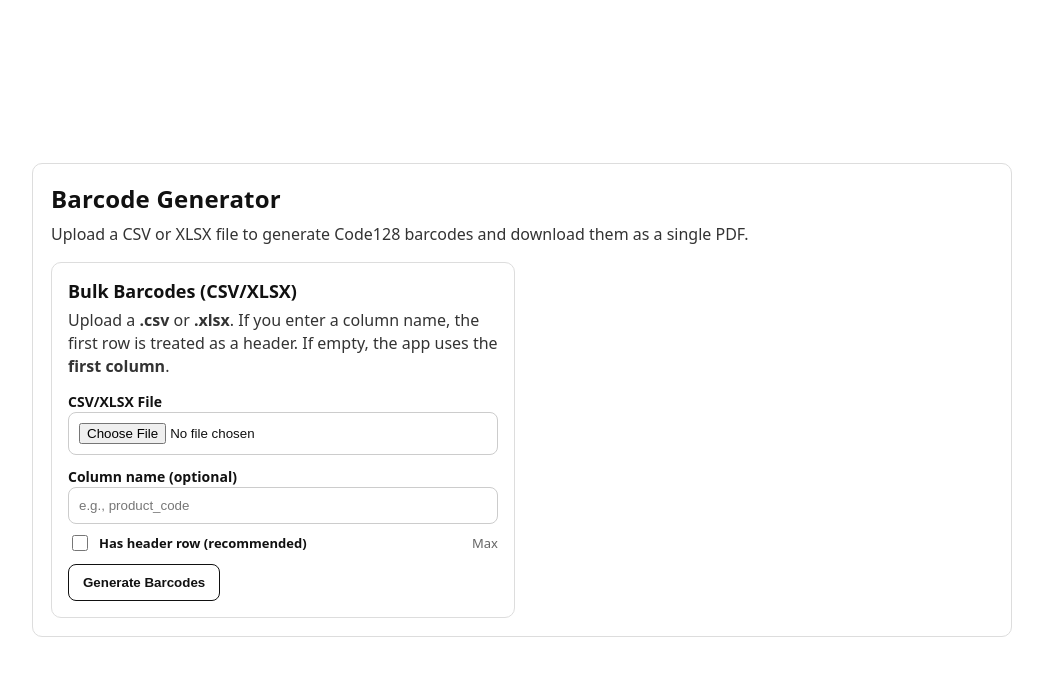
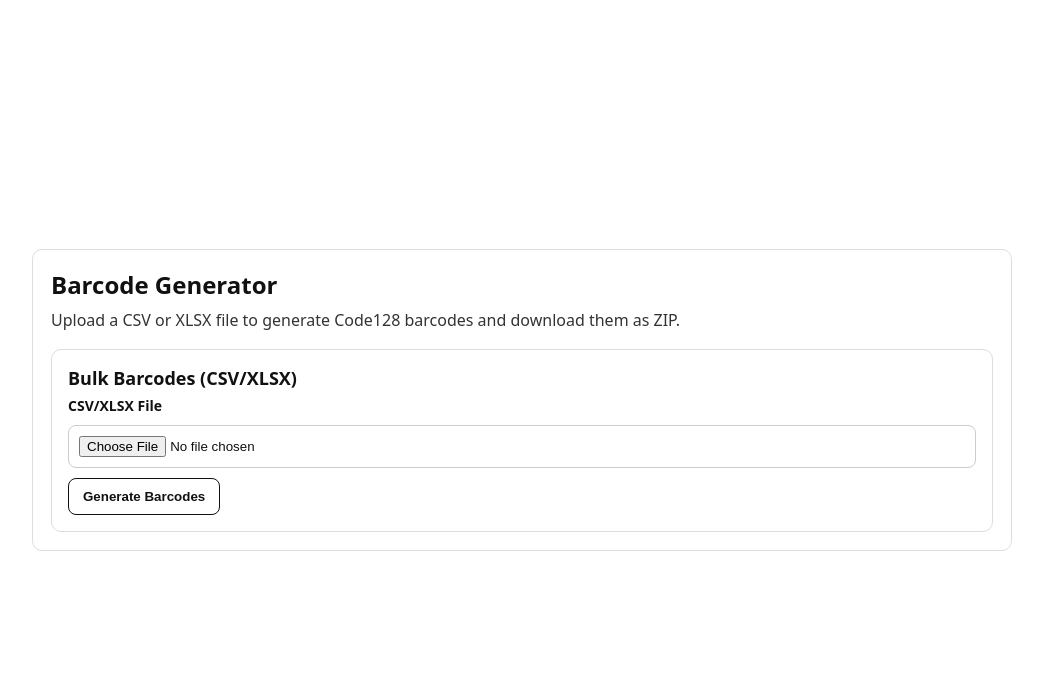
Before and after one commit to shahrukhwayne/bar-code, a Flask app: page / in a window 1280 px wide. Shown: the top 676 px of the page, without its empty margins (118-1161 px from the left). Run offline with Flask 3, Linux system fonts and the light colour scheme.

Commit message:
10k + index

```diff
--- a/cursor/templates/index.html
+++ b/cursor/templates/index.html
@@ -1,329 +1,260 @@
 <!doctype html>
 <html lang="en">
 <head>
+
 <meta charset="utf-8" />
 <meta name="viewport" content="width=device-width, initial-scale=1" />
-    <title>QR + Barcode Generator</title>
+
+<title>Barcode Generator</title>
+
 <style>
-      * {
-        box-sizing: border-box;
+
+*{
+box-sizing:border-box;
 }
 
-      body {
-        margin: 0;
-        font-family: system-ui, -apple-system, Segoe UI, Roboto, Arial, sans-serif;
-        background: #ffffff;
-        color: #111111;
+body{
+margin:0;
+font-family:system-ui,-apple-system,Segoe UI,Roboto,Arial,sans-serif;
+background:#ffffff;
+color:#111111;
 }
 
-      .wrap {
-        min-height: 100vh;
-        display: grid;
-        place-items: center;
-        padding: 24px 14px;
+.wrap{
+min-height:100vh;
+display:grid;
+place-items:center;
+padding:24px 14px;
 }
 
-      .card {
-        width: 100%;
-        max-width: 980px;
-        background: #ffffff;
-        border: 1px solid #dddddd;
-        border-radius: 10px;
-        padding: 18px;
+.card{
+width:100%;
+max-width:980px;
+background:#ffffff;
+border:1px solid #dddddd;
+border-radius:10px;
+padding:18px;
 }
 
-      h1 {
-        margin: 0 0 8px;
-        font-size: 24px;
-        letter-spacing: 0.2px;
+h1{
+margin:0 0 8px;
+font-size:24px;
 }
 
-      p {
-        margin: 0 0 16px;
-        color: #333333;
-        line-height: 1.45;
+p{
+margin:0 0 16px;
+color:#333333;
+line-height:1.45;
 }
 
-      .panels {
-        display: grid;
-        gap: 14px;
-        margin-top: 12px;
+.panels{
+display:grid;
+gap:14px;
+margin-top:12px;
 }
 
-      @media (min-width: 860px) {
-        .panels {
-          grid-template-columns: 1fr 1fr;
-          align-items: start;
-        }
+.panel{
+border:1px solid #dddddd;
+border-radius:10px;
+padding:16px;
+background:#ffffff;
 }
 
-      .panel {
-        border: 1px solid #dddddd;
-        border-radius: 10px;
-        padding: 16px;
-        background: #ffffff;
+.panel h2{
+margin:0 0 6px;
+font-size:18px;
 }
 
-      .panel h2 {
-        margin: 0 0 6px;
-        font-size: 18px;
+form{
+display:grid;
+gap:10px;
 }
 
-      .panel p {
-        margin-bottom: 12px;
+label{
+font-weight:600;
+font-size:14px;
 }
 
-      form {
-        display: grid;
-        gap: 10px;
+input[type="file"]{
+width:100%;
+padding:10px;
+border-radius:8px;
+border:1px solid #cccccc;
 }
 
-      label {
-        font-weight: 600;
-        font-size: 14px;
-        color: #111111;
+button{
+width:fit-content;
+padding:10px 14px;
+border:1px solid #111111;
+border-radius:8px;
+background:#ffffff;
+color:#111111;
+font-weight:700;
+cursor:pointer;
 }
 
-      input[type="text"],
-      input[type="file"] {
-        width: 100%;
-        padding: 10px 10px;
-        border-radius: 8px;
-        border: 1px solid #cccccc;
-        background: #ffffff;
-        color: #111111;
-        outline: none;
+button:hover{
+background:#f5f5f5;
 }
 
-      input[type="text"]::placeholder {
-        color: #777777;
+.alert{
+margin-top:10px;
+padding:10px;
+border-radius:8px;
+border:1px dashed #111111;
 }
 
-      input[type="text"]:focus,
-      input[type="file"]:focus {
-        border-color: #111111;
-        box-shadow: 0 0 0 2px #eeeeee;
+.grid{
+display:grid;
+grid-template-columns:repeat(auto-fit,minmax(220px,1fr));
+gap:12px;
+margin-top:12px;
 }
 
-      button {
-        width: fit-content;
-        padding: 10px 14px;
-        border: 1px solid #111111;
-        border-radius: 8px;
-        background: #ffffff;
-        color: #111111;
-        font-weight: 700;
-        cursor: pointer;
+.barcode-item{
+border:1px solid #dddddd;
+border-radius:10px;
+padding:12px;
+background:#ffffff;
+display:grid;
+gap:8px;
 }
 
-      button:hover {
-        background: #f5f5f5;
+.barcode-box{
+background:#ffffff;
+border:1px solid #dddddd;
+border-radius:10px;
+padding:12px;
+min-height:96px;
+display:grid;
+place-items:center;
 }
 
-      .alert {
-        margin-top: 10px;
-        padding: 10px;
-        border-radius: 8px;
-        border: 1px solid #111111;
-        background: #ffffff;
-        color: #111111;
+.barcode-box img{
+width:100%;
+height:auto;
+object-fit:contain;
 }
 
-      .alert-error {
-        border-style: dashed;
+.barcode-value{
+color:#111111;
+font-size:14px;
+font-weight:700;
+overflow-wrap:anywhere;
 }
 
-      .alert-info {
-        border-style: solid;
+.results-header{
+display:flex;
+align-items:baseline;
+justify-content:space-between;
+gap:12px;
+margin-top:12px;
 }
 
-      .result {
-        margin-top: 14px;
-        padding-top: 14px;
-        border-top: 1px solid #dddddd;
-        display: grid;
-        gap: 10px;
+.badge{
+display:inline-block;
+padding:3px 10px;
+border-radius:999px;
+border:1px solid #111111;
+background:#ffffff;
+font-size:12px;
+font-weight:700;
 }
 
-      .qr-box {
-        width: 260px;
-        height: 260px;
-        border-radius: 10px;
-        background: #ffffff;
-        border: 1px solid #dddddd;
-        display: grid;
-        place-items: center;
-        padding: 12px;
-      }
+</style>
 
-      .qr-box img {
-        width: 100%;
-        height: 100%;
-        object-fit: contain;
-      }
+</head>
 
-      .hint {
-        color: #666666;
-        font-size: 13px;
-        margin: 0;
-      }
+<body>
 
-      .grid {
-        display: grid;
-        grid-template-columns: repeat(auto-fit, minmax(220px, 1fr));
-        gap: 12px;
-        margin-top: 12px;
-      }
+<div class="wrap">
 
-      .barcode-item {
-        border: 1px solid #dddddd;
-        border-radius: 10px;
-        padding: 12px;
-        background: #ffffff;
-        display: grid;
-        gap: 8px;
-      }
+<div class="card">
 
-      .barcode-box {
-        background: #ffffff;
-        border: 1px solid #dddddd;
-        border-radius: 10px;
-        padding: 12px;
-        min-height: 96px;
-        display: grid;
-        place-items: center;
-      }
+<h1>Barcode Generator</h1>
 
-      .barcode-box img {
-        width: 100%;
-        height: auto;
-        object-fit: contain;
-      }
-
-      .barcode-value {
-        color: #111111;
-        font-size: 14px;
-        font-weight: 700;
-        overflow-wrap: anywhere;
-      }
-
-      .row {
-        display: flex;
-        align-items: center;
-        justify-content: space-between;
-        gap: 12px;
-        flex-wrap: wrap;
-      }
-
-      .check {
-        display: inline-flex;
-        align-items: center;
-        gap: 8px;
-        user-select: none;
-        color: #111111;
-        font-size: 13px;
-        font-weight: 600;
-      }
-
-      .check input {
-        width: 16px;
-        height: 16px;
-      }
-
-      .results-header {
-        display: flex;
-        align-items: baseline;
-        justify-content: space-between;
-        gap: 12px;
-        margin-top: 12px;
-      }
-
-      .badge {
-        display: inline-block;
-        padding: 3px 10px;
-        border-radius: 999px;
-        border: 1px solid #111111;
-        background: #ffffff;
-        color: #111111;
-        font-size: 12px;
-        font-weight: 700;
-      }
-    </style>
-  </head>
-  <body>
-    <div class="wrap">
-      <div class="card">
-        <h1>Barcode Generator</h1>
-        <p>Upload a CSV or XLSX file to generate Code128 barcodes and download them as a single PDF.</p>
+<p>
+Upload a CSV or XLSX file to generate Code128 barcodes and download them as ZIP.
+</p>
 
 <div class="panels">
+
 <div class="panel">
+
 <h2>Bulk Barcodes (CSV/XLSX)</h2>
-            <p>
-              Upload a <b>.csv</b> or <b>.xlsx</b>. If you enter a column name, the first row is treated as a header.
-              If empty, the app uses the <b>first column</b>.
-            </p>
 
 <form action="{{ url_for('generate_barcodes') }}" method="post" enctype="multipart/form-data">
-              <div>
-                <label for="file">CSV/XLSX File</label><br />
-                <input id="file" name="file" type="file" accept=".csv,.xlsx" required />
-              </div>
 
-              <div>
-                <label for="column">Column name (optional)</label><br />
-                <input
-                  id="column"
-                  name="column"
-                  type="text"
-                  placeholder="e.g., product_code"
-                  value="{{ column }}"
-                />
-                <div class="row" style="margin-top: 8px">
-                  <label class="check">
-                    <input type="checkbox" name="has_header" {% if has_header %}checked{% endif %} />
-                    Has header row (recommended)
-                  </label>
-                  <p class="hint" style="margin: 0">Max</p>
-                </div>
-              </div>
+<label>CSV/XLSX File</label>
+
+<input name="file" type="file" accept=".csv,.xlsx" required />
 
 <button type="submit">Generate Barcodes</button>
+
 </form>
 
 {% if barcode_error %}
-              <div class="alert {% if barcode_items %}alert-info{% else %}alert-error{% endif %}">
+
+<div class="alert">
+
 {{ barcode_error }}
+
 </div>
+
 {% endif %}
 
+
 {% if barcode_items %}
+
 <div class="results-header">
-                <p class="hint" style="margin: 0">Generated barcodes</p>
-                <span class="badge">{{ barcode_items|length }}</span>
+
+<p style="margin:0">Generated barcodes</p>
+
+<span class="badge">1</span>
+
 </div>
 
-              <form action="{{ url_for('download_barcodes') }}" method="get" style="margin-top: 8px">
-                <button type="submit">Download all as PDF</button>
+<form action="{{ url_for('download_barcodes') }}" method="get" style="margin-top:10px">
+
+<button type="submit">Download all as ZIP</button>
+
 </form>
 
 <div class="grid">
+
 {% for item in barcode_items %}
+
 <div class="barcode-item">
+
 <div class="barcode-box">
-                      <img src="{{ item.url }}" alt="Generated barcode" />
+
+<img src="{{ item.url }}" alt="Generated barcode">
+
 </div>
+
 <div class="barcode-value">
+
 <strong>{{ item.value }}</strong><br>
-                      <span class="barcode-title">{{ item.title }}</span>
+
+<span>{{ item.title }}</span>
+
 </div>
+
 </div>
+
 {% endfor %}
+
 </div>
+
 {% endif %}
+
 </div>
+
 </div>
+
 </div>
+
 </div>
+
 </body>
 </html>
```
Lines whose indentation alone changed are shown as unchanged.
